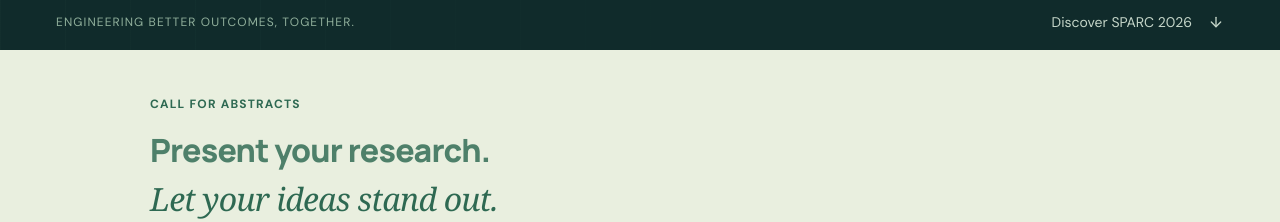
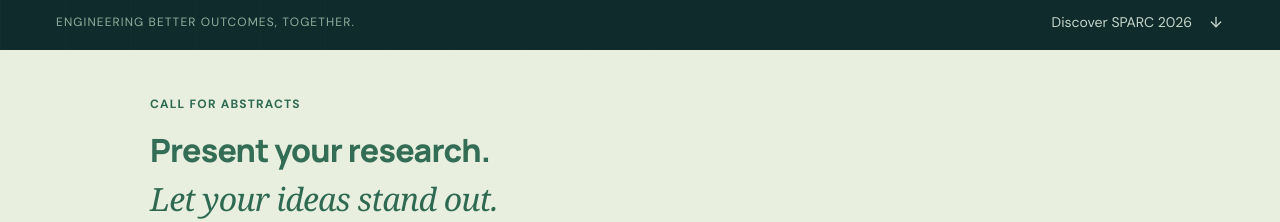
Before and after one commit to Shatakshi-Shukla31/Sparc, a React (Vite) app: page / in a window 1280 px wide. Shown: the part 1040-1262 px from the top of the page. Built offline with nearby package versions, Linux system fonts and the light colour scheme; a web font is replaced by a local one.

Commit message:
Refine the continuous fade on the research invitation

```diff
--- a/src/styles.css
+++ b/src/styles.css
@@ -289,11 +289,11 @@
 }
 
 /* Smooth, readable pulse for the research invitation. */
-.research-highlight { color: var(--green); background: transparent; padding: 0; border-radius: 0; box-shadow: none; font-weight: 800; line-height: 1.6; opacity: 1; animation: research-text-pulse 3s ease-in-out infinite; }
+.research-highlight { color: var(--green); background: transparent; padding: 0; border-radius: 0; box-shadow: none; font-weight: 800; line-height: 1.6; opacity: 1; animation: research-text-pulse 2.4s ease-in-out infinite; }
 .student-callout-copy h2 { line-height: 1.45; }
 @keyframes research-text-pulse {
   0%, 100% { opacity: 1; }
-  50% { opacity: .75; }
+  50% { opacity: .7; }
 }
 @media(prefers-reduced-motion: reduce) {
   .research-highlight { animation: none; opacity: 1; }
```
Also changed, not shown: 1 other file (tests, documents, lock files or other folders).
